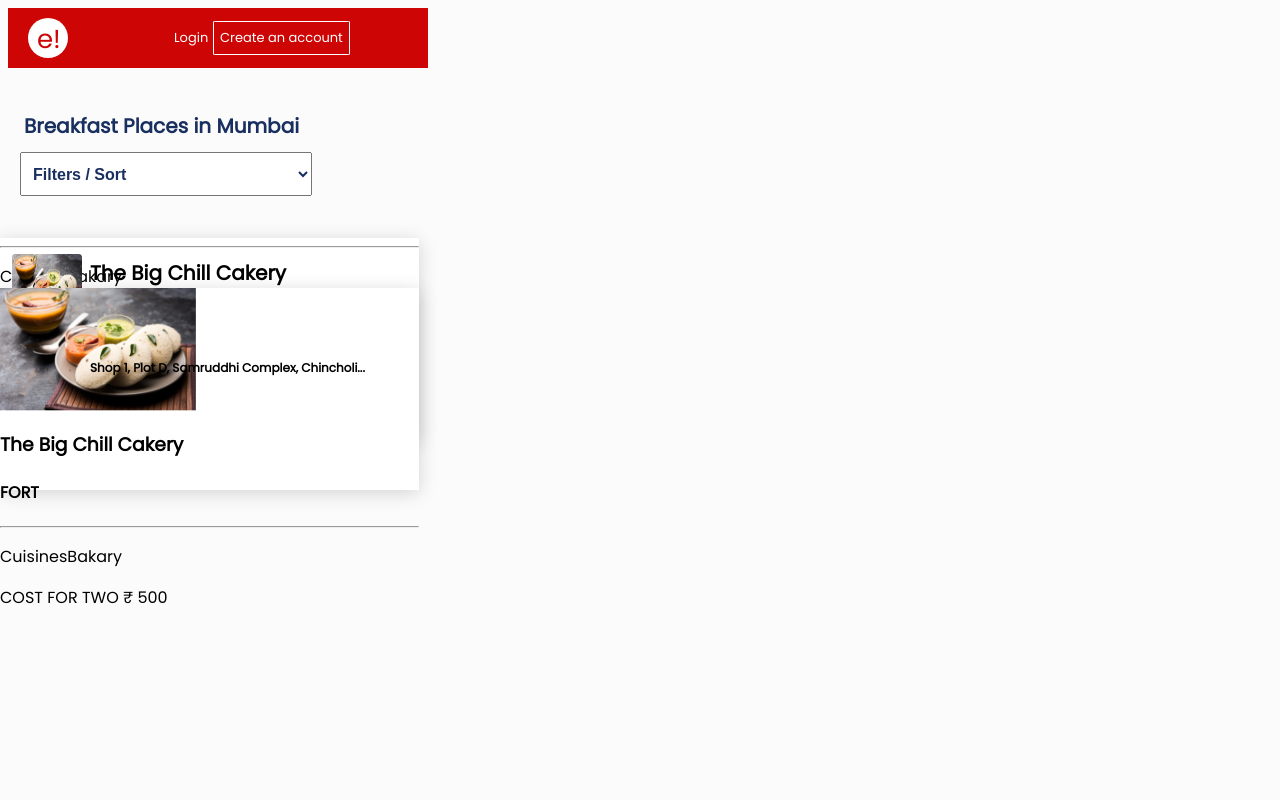
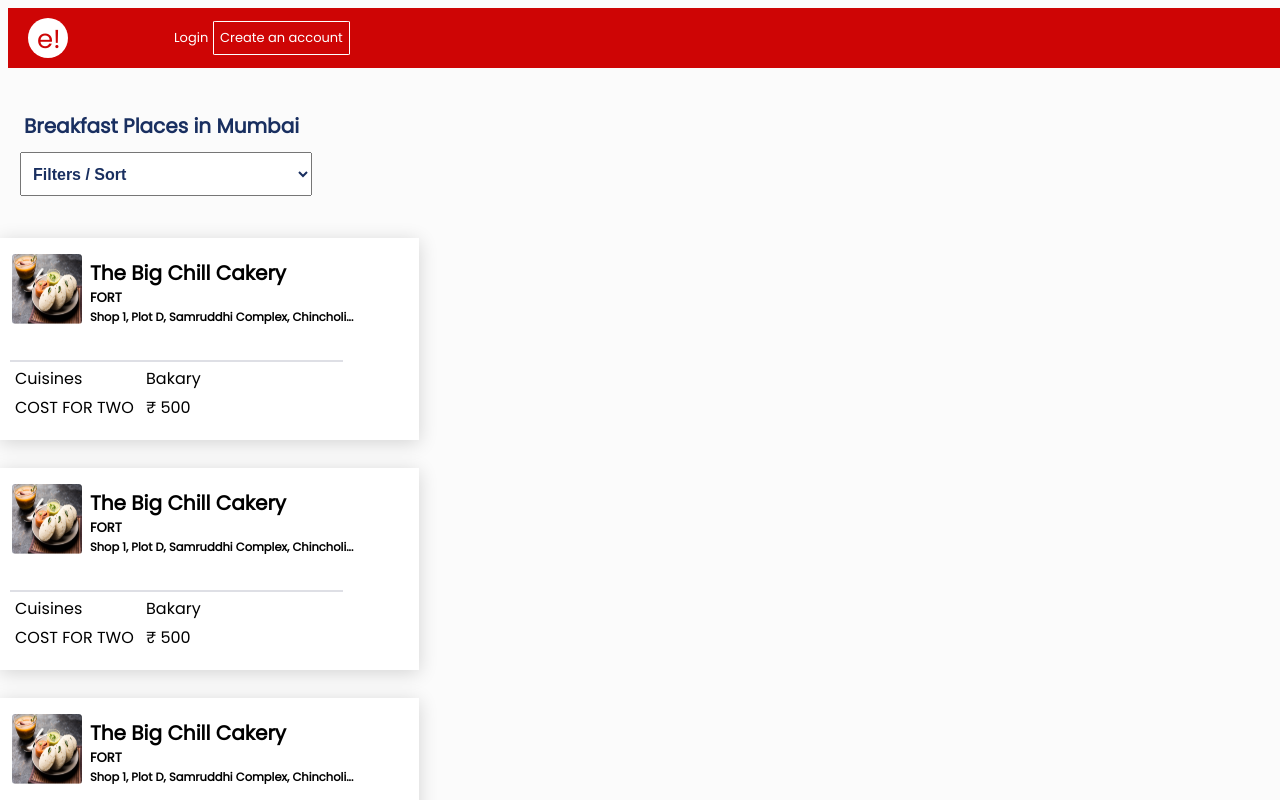
Before and after one commit to vkbhupathi21/mern, a plain HTML site: page mobile_display_search_results.html in a window 1280 px wide. Drawn offline with Linux system fonts and the light colour scheme.

Commit message:
Assignment 1

```diff
--- a/assets/css/mobile.css
+++ b/assets/css/mobile.css
@@ -9,7 +9,7 @@ body {
     background-color: #ce0505;
     color: white;
     height: 60px;
-    width: 420px;
+    width: 101%;
     z-index: 999;
 }
 
@@ -94,22 +94,34 @@ body {
 
 .card {
     position: absolute;
+    width: 100%;
+    height: 202px;
+    background-color: white;
+    box-shadow: 0 3px 18px 0 rgba(0, 0, 0, 0.16);
+    z-index: -1;
+}
+
+.card2 {
+    position: absolute;
+    top: 230px;
     width: 419px;
     height: 202px;
     background-color: white;
     box-shadow: 0 3px 18px 0 rgba(0, 0, 0, 0.16);
 }
 
-.card2 {
+.card3 {
     position: absolute;
-    top: 50px;
+    top: 460px;
     width: 419px;
     height: 202px;
     background-color: white;
     box-shadow: 0 3px 18px 0 rgba(0, 0, 0, 0.16);
 }
 
-#rsltCard>.card>img {
+#rsltCard>.card>img,
+#rsltCard>.card2>img,
+#rsltCard>.card3>img {
     display: inline-block;
     position: absolute;
     width: 70px;
@@ -132,14 +144,18 @@ body {
     padding: 8px;
 }
 
-.card>h3 {
+.card>h3,
+.card2>h3,
+.card3>h3 {
     position: absolute;
     left: 90px;
     font-size: 20px;
     line-height: 30px;
 }
 
-.card>h4 {
+.card>h4,
+.card2>h4,
+.card3>h4 {
     position: absolute;
     left: 90px;
     top: 28px;
@@ -151,6 +167,53 @@ body {
     position: absolute;
     left: 90px;
     top: 45px;
-    font-size: 12px;
+    font-size: 11.5px;
     line-height: 30px;
+    padding: 0%;
 }
+
+.card>table,
+.card2>table,
+.card3>table {
+    position: absolute;
+    top: 125px;
+    left: 12px;
+    z-index: 99;
+}
+
+.Path-6204 {
+    position: absolute;
+    width: 330.9px;
+    height: 0;
+    margin: 27px 0 0;
+    border: solid 1px #dedfe5;
+    top: 95px;
+    left: 10px;
+}
+
+.pBox {
+    position: relative;
+    top: 705px;
+    left: 90px;
+    display: inline-block;
+    height: 2%;
+    width: 2%;
+    border-radius: 5%;
+    border: 1px solid teal;
+    /* top:80%; */
+    padding: 1%;
+    line-height: 15px;
+    text-align: center;
+}
+
+.pBoxSelect {
+    background-color: #8c96ab;
+}
+
+#spacer {
+    position: absolute;
+    left: 10%;
+    top: 132%;
+    height: 20px;
+    width: 20px;
+}
--- a/mobile_display_search_results.html
+++ b/mobile_display_search_results.html
@@ -5,6 +5,7 @@
     <link rel="stylesheet" href="assets/css/mobile.css">
     <link href='https://fonts.googleapis.com/css?family=Poppins' rel='stylesheet'>
     <meta name="viewport" content="width=device-width, initial-scale=1.0">
+    <meta http-equiv="refresh" content="3">
 </head>
 
 <body>
@@ -27,9 +28,21 @@
                 <h3>The Big Chill Cakery</h3>
                 <h4>FORT</h4>
                 <h5 class="cardDesc">Shop 1, Plot D, Samruddhi Complex, Chincholi...</h5>
-                <hr>
-                <p class="cardCus">Cuisines<span>Bakary</span></p>
-                <p class="cardCost">COST FOR TWO<span> ₹ 500</span></p>
+                <div class="Path-6204"></div>
+                <!-- <p class="cardCus">Cuisines<span>Bakary</span></p>
+                <p class="cardCost">COST FOR TWO<span> ₹ 500</span></p> -->
+                <table>
+                    <tr>
+                        <td>Cuisines</td>
+                        <td>&nbsp;</td>
+                        <td>Bakary</td>
+                    </tr>
+                    <tr>
+                        <td>COST FOR TWO</td>
+                        <td>&nbsp;</td>
+                        <td>₹ 500</td>
+                    </tr>
+                </table>
             </div>
 
             <div class="card2">
@@ -37,9 +50,38 @@
                 <h3>The Big Chill Cakery</h3>
                 <h4>FORT</h4>
                 <h5 class="cardDesc">Shop 1, Plot D, Samruddhi Complex, Chincholi...</h5>
-                <hr>
-                <p class="cardCus">Cuisines<span>Bakary</span></p>
-                <p class="cardCost">COST FOR TWO<span> ₹ 500</span></p>
+                <div class="Path-6204"></div>
+                <table>
+                    <tr>
+                        <td>Cuisines</td>
+                        <td>&nbsp;</td>
+                        <td>Bakary</td>
+                    </tr>
+                    <tr>
+                        <td>COST FOR TWO</td>
+                        <td>&nbsp;</td>
+                        <td>₹ 500</td>
+                    </tr>
+                </table>
+            </div>
+            <div class="card3">
+                <img src="assets/imgs/firstImg.png" alt="image">
+                <h3>The Big Chill Cakery</h3>
+                <h4>FORT</h4>
+                <h5 class="cardDesc">Shop 1, Plot D, Samruddhi Complex, Chincholi...</h5>
+                <div class="Path-6204"></div>
+                <table>
+                    <tr>
+                        <td>Cuisines</td>
+                        <td>&nbsp;</td>
+                        <td>Bakary</td>
+                    </tr>
+                    <tr>
+                        <td>COST FOR TWO</td>
+                        <td>&nbsp;</td>
+                        <td>₹ 500</td>
+                    </tr>
+                </table>
             </div>
 
 
```
